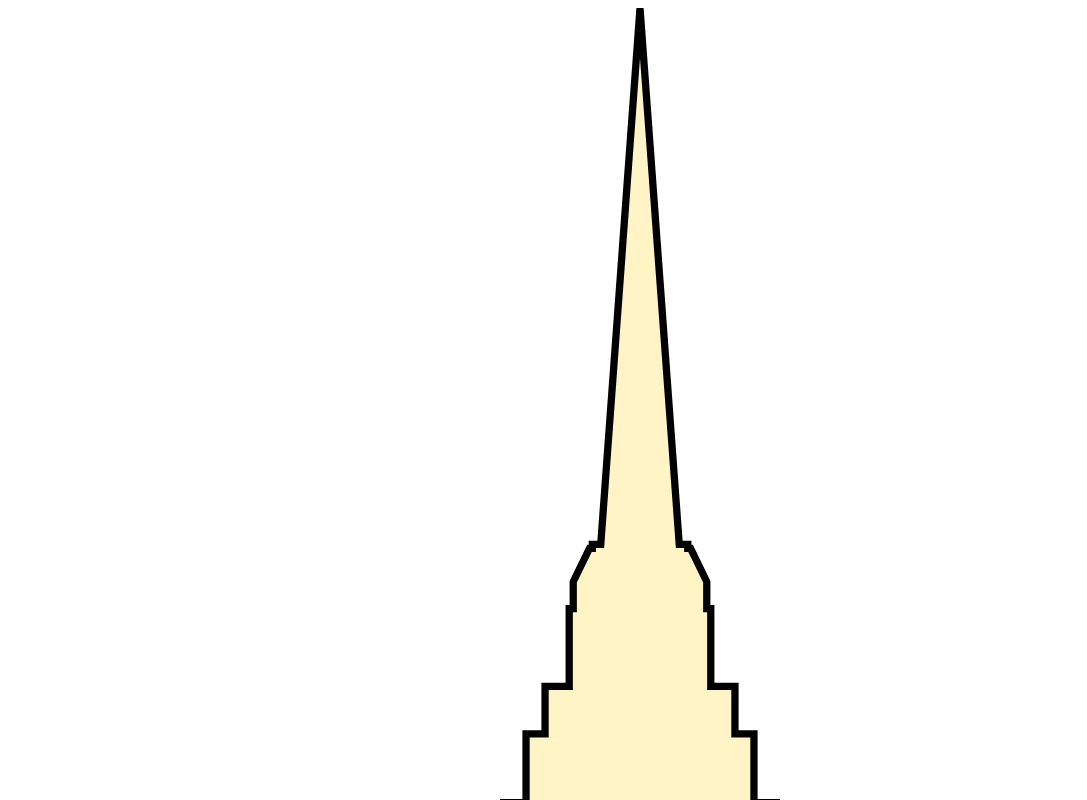
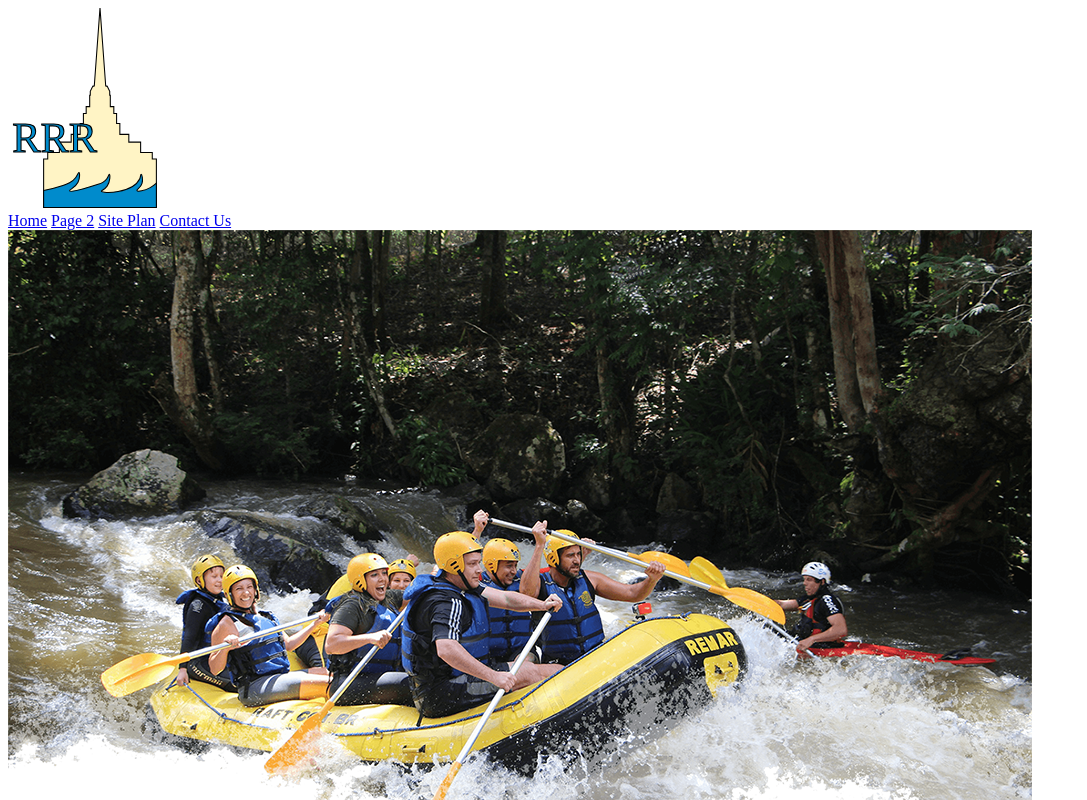
Before and after one commit to GageDorl/wdd130, a website: page wwr/index.html in a window 1280 px wide. Shown: the top 800 px of the page, without its empty margins (0-1087 px from the left). Drawn offline with Linux system fonts and the light colour scheme.

Commit message:
made logo small cause I feel like it

```diff
--- a/wwr/index.html
+++ b/wwr/index.html
@@ -4,6 +4,11 @@
     <meta charset="UTF-8">
     <meta name="viewport" content="width=device-width, initial-scale=1.0">
     <title>Rexburg Rapids Rafting Home Page</title>
+    <style>
+        .logo{
+            height: 200px;
+        }
+    </style>
 </head>
 <body>
     <header>
```
